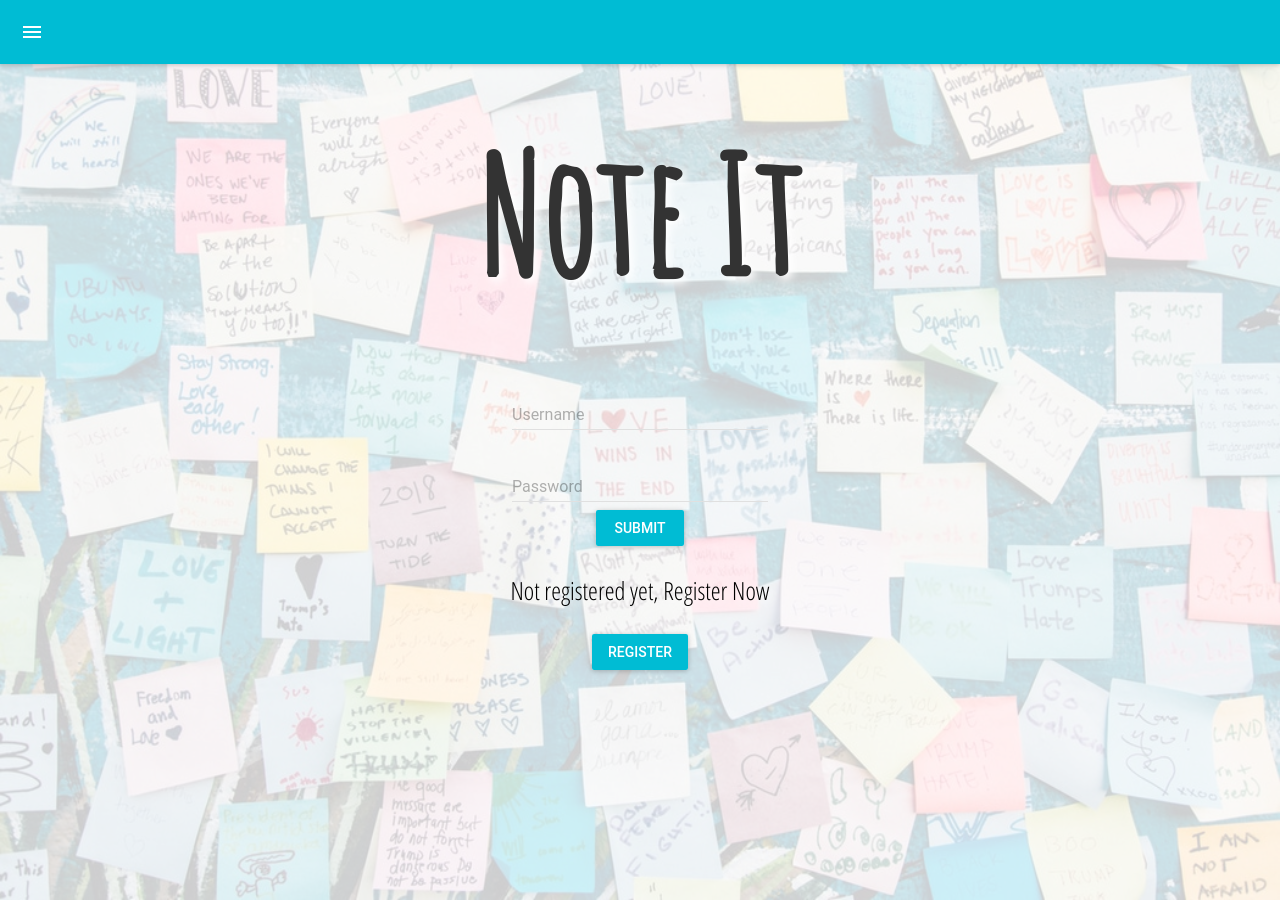
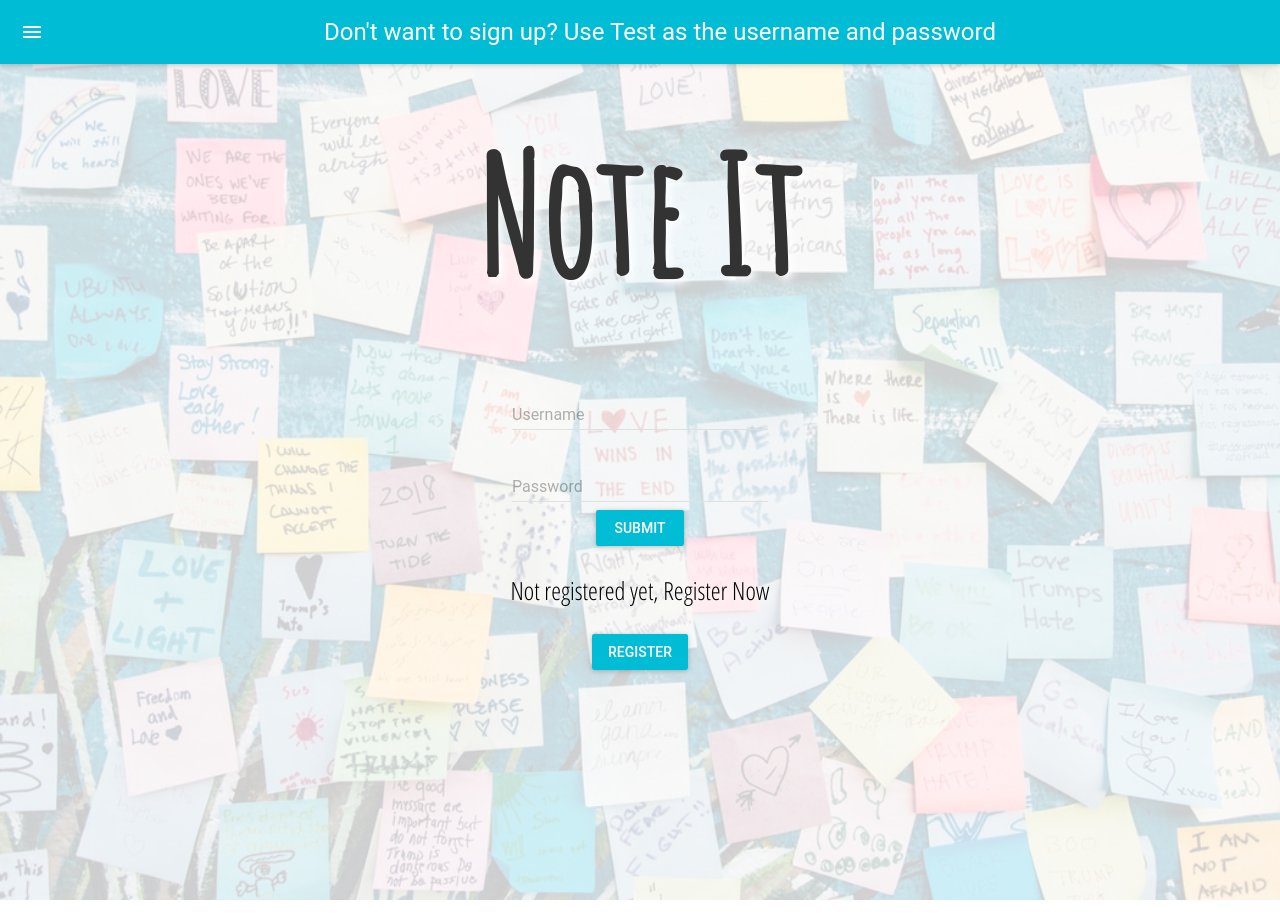
Before and after one commit to ashratigan/note-it-client, a React (Create React App) app: page / in a window 1280 px wide. Built offline with nearby package versions, Linux system fonts and the light colour scheme; what react-tap-event-plugin would draw is missing.

Commit message:
Changed title to note it from react app
Add dummy credentials to app bar on log in page

```diff
--- a/public/index.html
+++ b/public/index.html
@@ -19,7 +19,7 @@
       work correctly both with client-side routing and a non-root public URL.
       Learn how to configure a non-root public URL by running `npm run build`.
     -->
-    <title>React App</title>
+    <title>Note It</title>
   </head>
   <body>
     <noscript>
--- a/src/components/Login.js
+++ b/src/components/Login.js
@@ -77,7 +77,7 @@ class Login extends Component {
       <div>
         <MuiThemeProvider>
           <div>
-          <AppBar/>
+          <AppBar title="Don't want to sign up? Use Test as the username and password"/>
            <div className="title">
              <h1>Note It</h1>
            </div>
```
